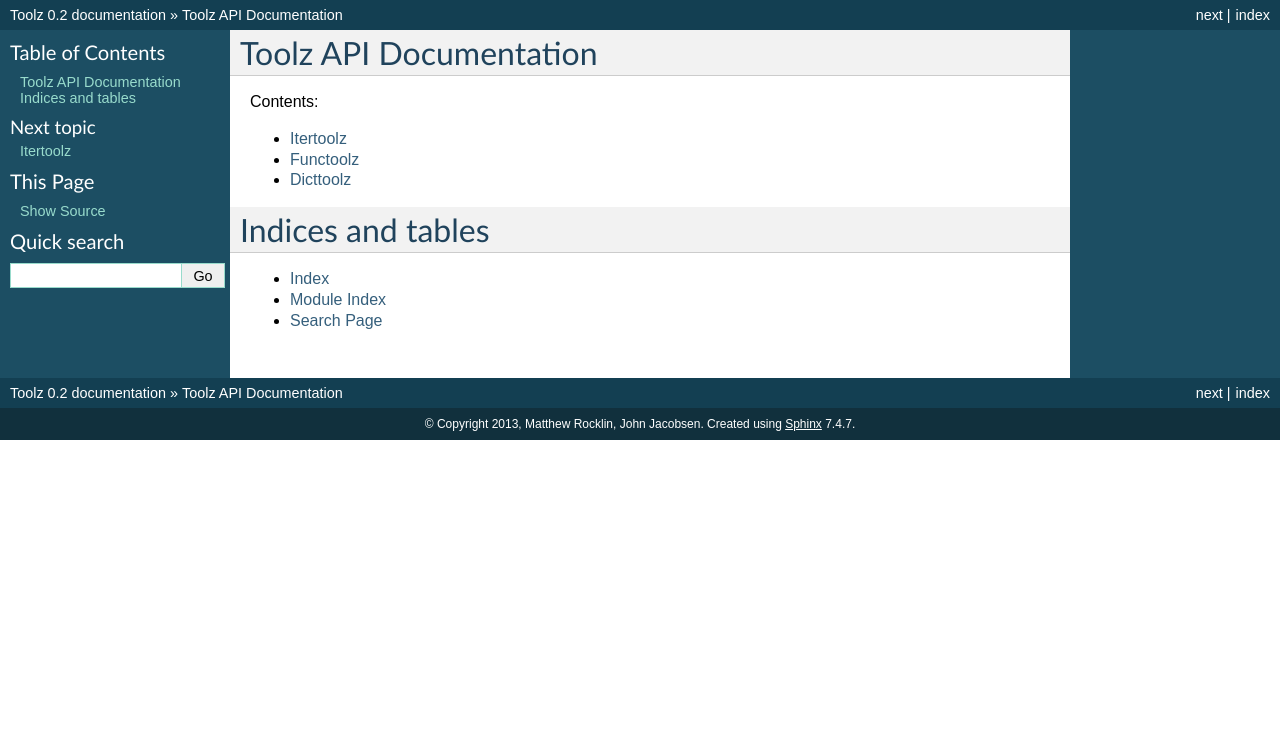
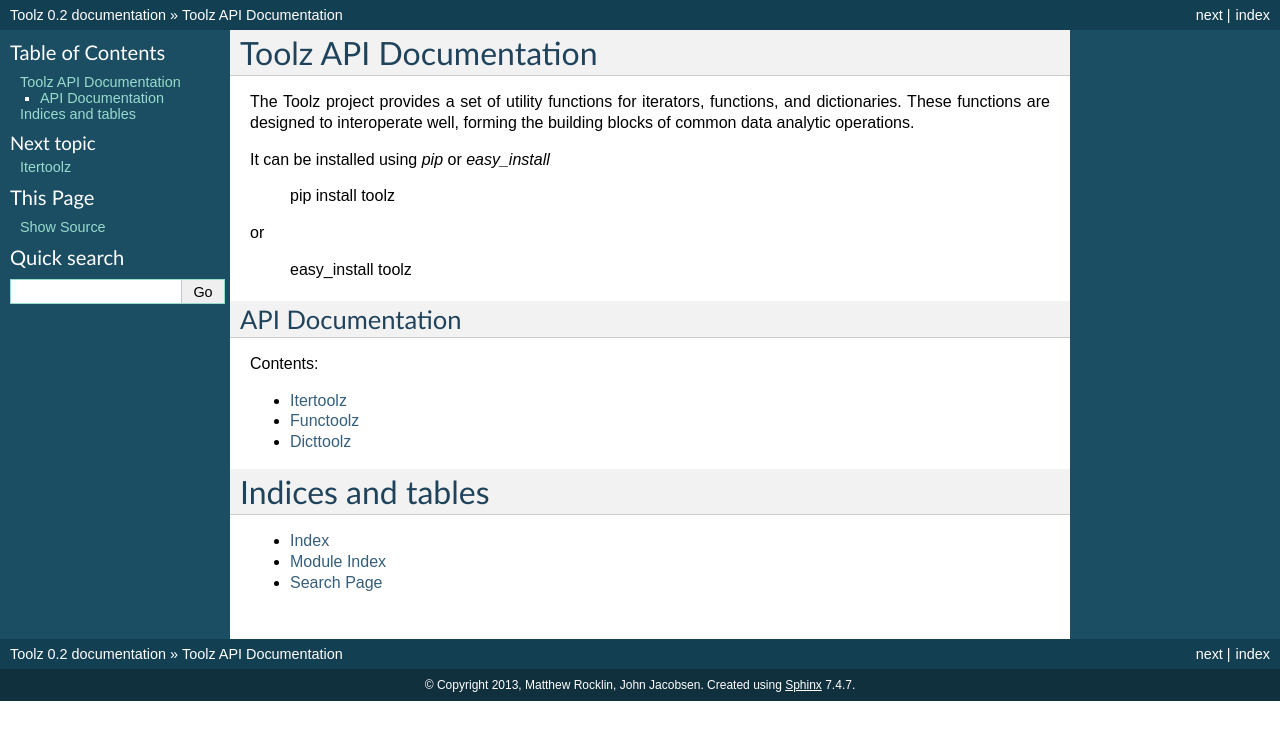
Before and after one commit to pytoolz/toolz, a Sphinx documentation site: the page built from doc/source/index.rst, in a window 1280 px wide. Shown: the top 740 px of the page. Built offline with Sphinx 7.4.7, drawn with Linux system fonts in a browser that asks for light colours.

Commit message:
introduction to doc page

```diff
--- a/doc/source/index.rst
+++ b/doc/source/index.rst
@@ -5,6 +5,19 @@
 
 Toolz API Documentation
 =======================
+
+The Toolz project provides a set of utility functions for iterators, functions, and dictionaries.  These functions are designed to interoperate well, forming the building blocks of common data analytic operations.
+
+It can be installed using `pip` or `easy_install`
+
+    pip install toolz
+
+or
+
+    easy_install toolz
+
+API Documentation
+-----------------
 
 Contents:
 
```
